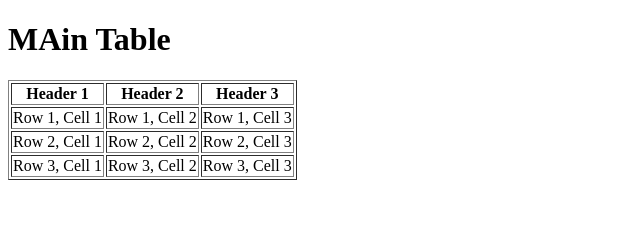
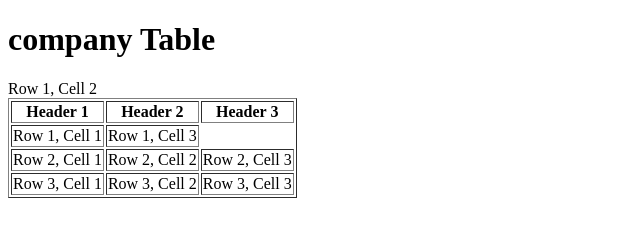
Before and after one commit to abhiachu1011/website, a plain HTML site: page index.html in a window 1280 px wide. Shown: the whole page, without its empty margins (0-640 px from the left). Drawn offline with Linux system fonts and the light colour scheme.

Commit message:
second commit

```diff
--- a/index.html
+++ b/index.html
@@ -6,7 +6,7 @@
     <title>HTML Table </title>
 </head>
 <body>
-    <h1>MAin Table</h1>
+    <h1>company Table</h1>
 
     <table border="1">
         <tr>
@@ -15,8 +15,7 @@
             <th>Header 3</th>
         </tr>
         <tr>
-            <td>Row 1, Cell 1</td>
-            <td>Row 1, Cell 2</td>
+            <td>Row 1, Cell 1</td            <td>Row 1, Cell 2</td>
             <td>Row 1, Cell 3</td>
         </tr>
         <tr>
```
